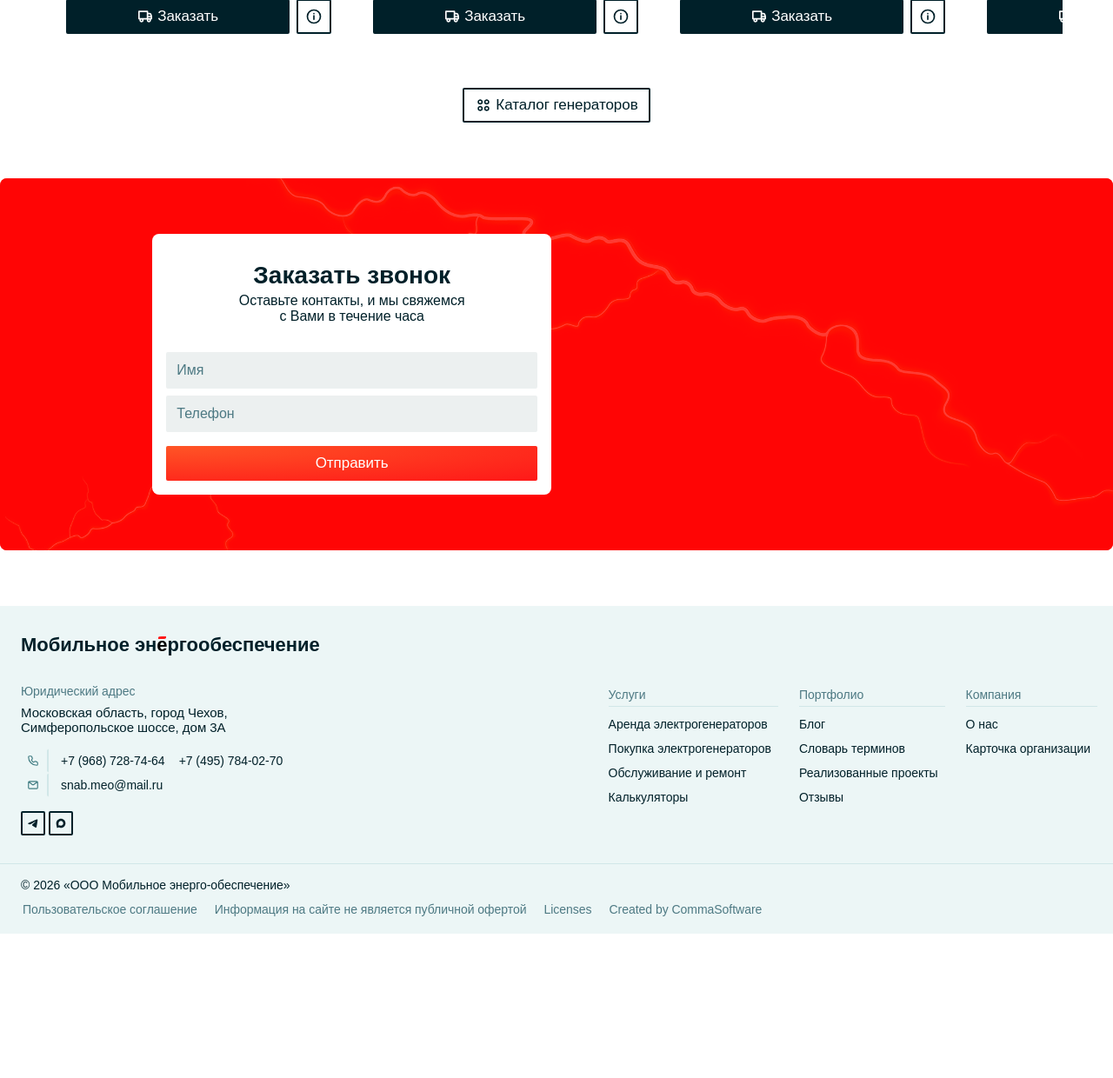
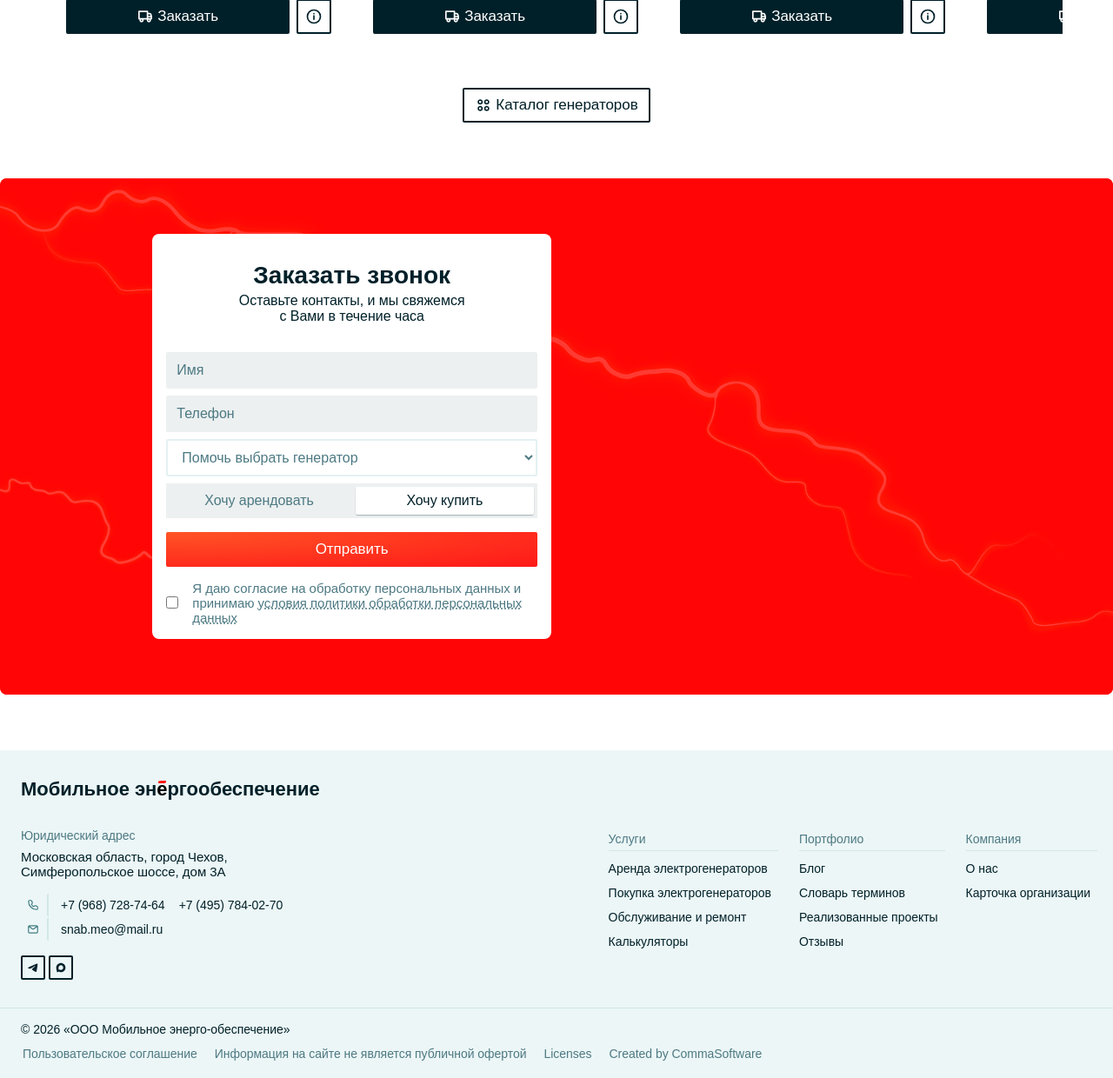
Before and after one commit to CommaSoftware/mobile-electro, a PHP site: page / in a window 1280 px wide. Shown: the part 2702-3942 px from the top of the page at 87% size. Before the commit the page ends 3776 px from the top, so only its background shows below. Run offline with PHP 8.4, Linux system fonts and the light colour scheme; some web fonts are replaced.

Commit message:
Add: Добавил вёрстку формы

```diff
--- /dev/null
+++ b/layout/assets/css/shared/checkbox.css
@@ -0,0 +1,21 @@
+/* Use like: --------------------------------- */
+/* label.checkbox > input[type="checkbox"] + p */
+/* ------------------------------------------- */
+
+.checkbox {
+  position: relative;
+  padding-left: 30px;
+  display: flex;
+  flex-direction: column;
+  gap: 8px;
+}
+
+.checkbox input[type="checkbox"] {
+  position: absolute;
+  left: 0;
+  top: 50%;
+  transform: translateY(-50%);
+  accent-color: var(--color-elem-accent-primary-alt);
+  width: 14px;
+  height: 14px;
+}
--- /dev/null
+++ b/layout/assets/css/shared/radio.css
@@ -0,0 +1,58 @@
+/* Use like: ---------------------------------------------- */
+/* div.radiobox > div.radio*n > input[type="radio"] + label */
+/* -------------------------------------------------------- */
+
+.radiobox {
+  display: flex;
+  gap: 8px;
+  padding: 4px;
+  background-color: var(--color-bg-tertiary-highlight);
+}
+
+.radio {
+  position: relative;
+  z-index: 1;
+  display: inline-flex;
+  justify-content: center;
+  align-items: center;
+  gap: 4px;
+  box-sizing: border-box;
+  width: 100%;
+  height: 32px;
+  padding: 0 12px;
+  color: var(--color-elem-secondary-highlight);
+  font-size: var(--font-size-span-m);
+  font-weight: 500;
+  white-space: nowrap;
+  letter-spacing: var(--font-letter-spacing);
+  text-decoration: none;
+  cursor: pointer;
+  transition: var(--transition-m);
+}
+
+.radio > input[type="radio"] {
+  position: absolute;
+  opacity: 0;
+}
+
+.radio > input[type="radio"] + label {
+  cursor: pointer;
+}
+
+.radio > input[type="radio"] + label::after {
+  content: "";
+  position: absolute;
+  inset: 0;
+  z-index: -1;
+  transition: var(--transition-m);
+}
+
+.radio > input[type="radio"]:checked + label {
+  color: var(--color-elem-primary);
+}
+
+.radio > input[type="radio"]:checked + label::after {
+  background-color: var(--color-bg-primary);
+  box-shadow: var(--shadow-button);
+  border-radius: var(--border-radius-s);
+}
--- /dev/null
+++ b/layout/assets/css/shared/select.css
@@ -0,0 +1,17 @@
+.select {
+  background: var(--color-bg-primary);
+  border: 2px solid var(--color-border-primary);
+  border-radius: var(--border-radius-s);
+  color: var(--color-elem-secondary-highlight);
+  font-family: var(--font-name);
+  font-size: var(--font-size-span-m);
+  font-weight: 500;
+  padding: 10px 12px;
+  outline: none;
+}
+
+.select:focus,
+.select:focus-visible {
+  border-color: var(--color-elem-accent-primary-alt);
+  background-color: var(--color-bg-secondary-highlight);
+}
--- a/layout/assets/css/shared/span.css
+++ b/layout/assets/css/shared/span.css
@@ -25,3 +25,15 @@
 .span.is-size-ml {
   font-size: var(--font-size-span-ml);
 }
+
+.span a {
+  color: var(--color-elem-secondary-highlight);
+  text-decoration: underline dotted;
+  transition: var(--transition-m);
+}
+
+.span a:hover,
+.span a:active {
+  color: var(--color-elem-accent-primary-alt);
+  text-decoration: underline solid;
+}
--- a/layout/index.html
+++ b/layout/index.html
@@ -11,6 +11,9 @@
 
     <link rel="stylesheet" href="assets/css/shared/button.css" />
     <link rel="stylesheet" href="assets/css/shared/input.css" />
+    <link rel="stylesheet" href="assets/css/shared/select.css" />
+    <link rel="stylesheet" href="assets/css/shared/checkbox.css" />
+    <link rel="stylesheet" href="assets/css/shared/radio.css" />
     <link rel="stylesheet" href="assets/css/shared/icons.css" />
     <link rel="stylesheet" href="assets/css/shared/logo.css" />
     <link rel="stylesheet" href="assets/css/shared/span.css" />
@@ -857,8 +860,46 @@
             <div class="target-banner-form__fields">
               <input type="text" class="input" placeholder="Имя" />
               <input type="text" class="input" placeholder="Телефон" />
+              <select class="select" name="generators" id="generators-select">
+                <option value="">Помочь выбрать генератор</option>
+                <option value="1">Дизельный генератор DEUTZ DB-50GF</option>
+                <option value="2">Дизельный генератор DEUTZ DB-50GF</option>
+              </select>
+              <div class="radiobox is-style-switcher">
+                <div class="radio">
+                  <input
+                    type="radio"
+                    id="target_type_rent"
+                    name="target_type"
+                    value="target_type_rent"
+                    checked
+                  />
+                  <label for="target_type_rent">Хочу арендовать</label>
+                </div>
+                <div class="radio">
+                  <input
+                    type="radio"
+                    id="target_type_buy"
+                    name="target_type"
+                    value="target_type_buy"
+                    checked
+                  />
+                  <label for="target_type_buy">Хочу купить</label>
+                </div>
+              </div>
             </div>
             <button class="button is-style-accent is-wide">Отправить</button>
+            <label class="checkbox">
+              <input
+                type="checkbox"
+                id="checkbox_confirmation"
+                name="checkbox_confirmation"
+              />
+              <p class="span is-size-s is-hilight">
+                Я даю согласие на обработку персональных данных и принимаю
+                <a href="#!">условия политики обработки персональных данных</a>
+              </p>
+            </label>
           </div>
           <div class="target-banner__cover"></div>
         </div>
```
